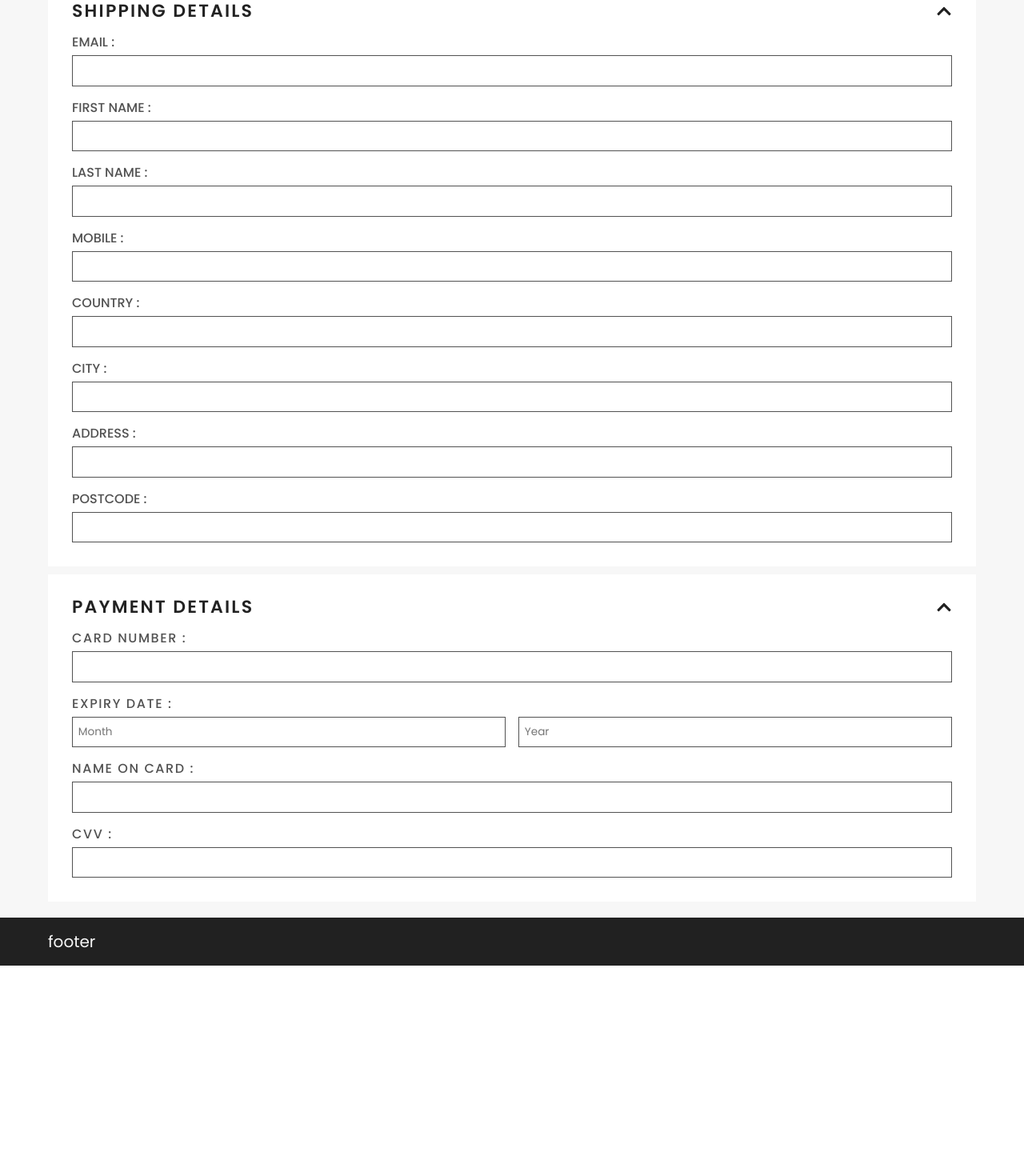
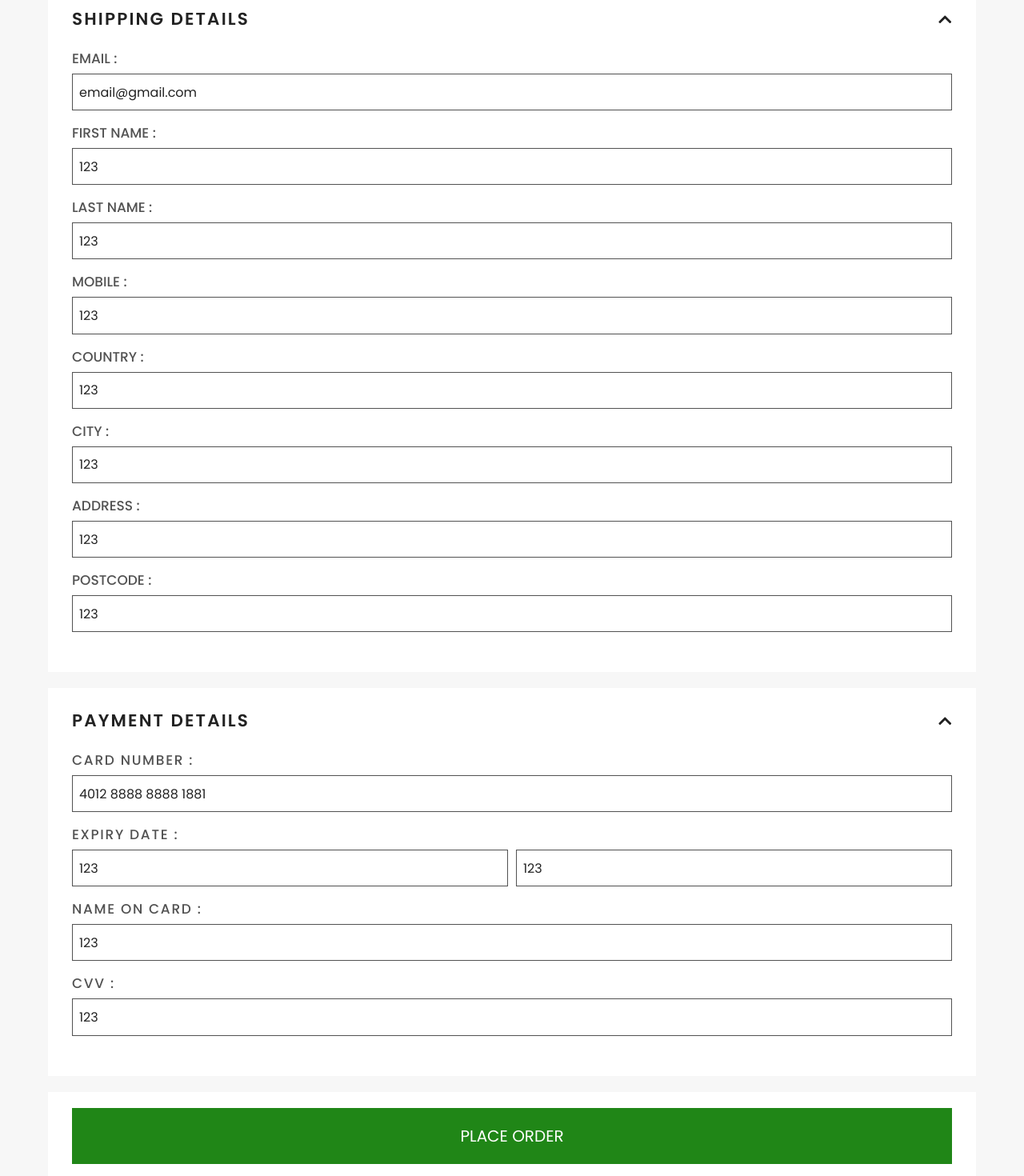
Before and after one commit to victordulap/step-final-project-ecommerce, a React (Create React App) app in the folder front-end/: page /checkout in a window 1280 px wide. Shown: the part 240-1710 px from the top of the page at 80% size. Before the commit the page ends 1447 px from the top, so only its background shows below. Built offline with nearby package versions, Linux system fonts and the light colour scheme.

Commit message:
now getting data on front from submited form, validating card

```diff
--- a/front-end/package.json
+++ b/front-end/package.json
@@ -17,6 +17,7 @@
     "react-scripts": "4.0.3",
     "sass": "^1.42.1",
     "uuid": "^8.3.2",
+    "validator": "^13.7.0",
     "web-vitals": "^1.0.1"
   },
   "scripts": {
--- a/front-end/src/pages/Checkout/index.js
+++ b/front-end/src/pages/Checkout/index.js
@@ -1,222 +1,159 @@
-import React, { useState } from 'react';
+import React, { useRef, useState } from 'react';
 import './style.scss';
 import { FaChevronUp, FaChevronDown } from 'react-icons/fa';
+import validator from 'validator';
 
 const Checkout = () => {
   const [isPaymentFormHidden, setIsPaymentFormHidden] = useState(false);
   const [isShippingFormHidden, setIsShippingFormHidden] = useState(false);
-  const [orderDetails, setOrderDetails] = useState({});
+  const form = useRef('form');
+
+  const fieldKeys = {
+    cardNumber: 'cardNumber',
+    expiryMonth: 'expiryMonth',
+    expiryYear: 'expiryYear',
+    nameOnCard: 'nameOnCard',
+    cvv: 'cvv',
+    email: 'email',
+    firstName: 'firstName',
+    lastName: 'lastName',
+    mobile: 'mobile',
+    country: 'country',
+    city: 'city',
+    address: 'address',
+    postcode: 'postcode',
+  };
 
   const paymentFormFields = [
     {
       label: 'card number',
-      key: 'cardNumber',
+      key: fieldKeys.cardNumber,
       component: (
         <input
+          defaultValue={'4012 8888 8888 1881'}
+          placeholder="4012 8888 8888 1881"
           type="text"
-          name="cardNumber"
-          onChange={({ target }) =>
-            setOrderDetails((old) => ({
-              ...old,
-              pay: { ...old.pay, cardNumber: target.value },
-            }))
-          }
+          name={fieldKeys.cardNumber}
         />
       ),
     },
     {
       label: 'expiry date',
-      key: 'expiryMonth',
+      key: 'expiryDate',
       component: (
         <div className="split-inputs">
           <input
+            defaultValue={123}
             type="number"
-            name="expiryMonth"
+            name={fieldKeys.expiryMonth}
             placeholder="Month"
-            onChange={({ target }) =>
-              setOrderDetails((old) => ({
-                ...old,
-                pay: { ...old.pay, expiryMonth: target.value },
-              }))
-            }
           />
           <input
+            defaultValue={123}
             type="number"
-            name="expiryYear"
+            name={fieldKeys.expiryYear}
             placeholder="Year"
-            onChange={({ target }) =>
-              setOrderDetails((old) => ({
-                ...old,
-                pay: { ...old.pay, expiryYear: target.value },
-              }))
-            }
           />
         </div>
       ),
     },
     {
       label: 'name on card',
-      key: 'nameOnCard',
+      key: fieldKeys.nameOnCard,
       component: (
-        <input
-          type="text"
-          name="nameOnCard"
-          onChange={({ target }) =>
-            setOrderDetails((old) => ({
-              ...old,
-              pay: { ...old.pay, nameOnCard: target.value },
-            }))
-          }
-        />
+        <input defaultValue={123} type="text" name={fieldKeys.nameOnCard} />
       ),
     },
     {
       label: 'cvv',
-      key: 'cvv',
+      key: fieldKeys.cvv,
       component: (
-        <input
-          type="number"
-          name="cvv"
-          onChange={({ target }) =>
-            setOrderDetails((old) => ({
-              ...old,
-              pay: { ...old.pay, cvv: target.value },
-            }))
-          }
-        />
+        <input defaultValue={123} type="number" name={fieldKeys.cvv} />
       ),
     },
   ];
   const shippingFormFields = [
     {
       label: 'email',
-      key: 'email',
+      key: fieldKeys.email,
       component: (
         <input
+          defaultValue={'email@gmail.com'}
           type="email"
-          name="email"
-          onChange={({ target }) =>
-            setOrderDetails((old) => ({
-              ...old,
-              ship: { ...old.ship, email: target.value },
-            }))
-          }
+          name={fieldKeys.email}
         />
       ),
     },
     {
       label: 'first name',
-      key: 'firstName',
+      key: fieldKeys.firstName,
       component: (
-        <input
-          type="text"
-          name="firstName"
-          onChange={({ target }) =>
-            setOrderDetails((old) => ({
-              ...old,
-              ship: { ...old.ship, firstName: target.value },
-            }))
-          }
-        />
+        <input defaultValue={123} type="text" name={fieldKeys.firstName} />
       ),
     },
     {
       label: 'last name',
-      key: 'lastName',
+      key: fieldKeys.lastName,
       component: (
-        <input
-          type="text"
-          name="lastName"
-          onChange={({ target }) =>
-            setOrderDetails((old) => ({
-              ...old,
-              ship: { ...old.ship, lastName: target.value },
-            }))
-          }
-        />
+        <input defaultValue={123} type="text" name={fieldKeys.lastName} />
       ),
     },
     {
       label: 'mobile',
-      key: 'mobile',
+      key: fieldKeys.mobile,
       component: (
-        <input
-          type="tel"
-          name="mobile"
-          onChange={({ target }) =>
-            setOrderDetails((old) => ({
-              ...old,
-              ship: { ...old.ship, mobile: target.value },
-            }))
-          }
-        />
+        <input defaultValue={123} type="tel" name={fieldKeys.mobile} />
       ),
     },
     {
       label: 'country',
-      key: 'country',
+      key: fieldKeys.country,
       component: (
-        <input
-          type="text"
-          name="country"
-          onChange={({ target }) =>
-            setOrderDetails((old) => ({
-              ...old,
-              ship: { ...old.ship, country: target.value },
-            }))
-          }
-        />
+        <input defaultValue={123} type="text" name={fieldKeys.country} />
       ),
     },
     {
       label: 'city',
-      key: 'city',
-      component: (
-        <input
-          type="text"
-          name="city"
-          onChange={({ target }) =>
-            setOrderDetails((old) => ({
-              ...old,
-              ship: { ...old.ship, city: target.value },
-            }))
-          }
-        />
-      ),
+      key: fieldKeys.city,
+      component: <input defaultValue={123} type="text" name={fieldKeys.city} />,
     },
     {
       label: 'address',
-      key: 'address',
+      key: fieldKeys.address,
       component: (
-        <input
-          type="text"
-          name="address"
-          onChange={({ target }) =>
-            setOrderDetails((old) => ({
-              ...old,
-              ship: { ...old.ship, address: target.value },
-            }))
-          }
-        />
+        <input defaultValue={123} type="text" name={fieldKeys.address} />
       ),
     },
     {
       label: 'postcode',
-      key: 'postcode',
+      key: fieldKeys.postcode,
       component: (
-        <input
-          type="text"
-          name="postcode"
-          onChange={({ target }) =>
-            setOrderDetails((old) => ({
-              ...old,
-              ship: { ...old.ship, postcode: target.value },
-            }))
-          }
-        />
+        <input defaultValue={123} type="text" name={fieldKeys.postcode} />
       ),
     },
   ];
+
+  const handleSubmit = (e) => {
+    e.preventDefault();
+    e = e.target;
+    let formCompletedSuccessfully = true;
+
+    for (const [key, value] of Object.entries(fieldKeys)) {
+      if (e[key] && e[key].value) {
+        console.log(`${key}: ${e[key].value}`);
+
+        if (key === fieldKeys.cardNumber) {
+          formCompletedSuccessfully = validator.isCreditCard(e[key].value);
+          if (!formCompletedSuccessfully) break;
+        }
+      } else {
+        formCompletedSuccessfully = false;
+        break;
+      }
+    }
+
+    console.log('formCompletedSuccessfully: ', formCompletedSuccessfully);
+  };
 
   return (
     <main className="checkout">
@@ -228,6 +165,7 @@ const Checkout = () => {
           <p>items: 10</p>
           <p>total: 150.00$</p>
         </section>
+        <form ref={form} onSubmit={handleSubmit}>
           <section className="form-section shipping-address">
             <header>
               <h2 className="form-title letter-spacing">shipping details</h2>
@@ -243,7 +181,6 @@ const Checkout = () => {
                 />
               )}
             </header>
-          <form>
             {shippingFormFields.map((field) => (
               <div
                 style={isShippingFormHidden ? { display: 'none' } : {}}
@@ -254,7 +191,6 @@ const Checkout = () => {
                 {field.component}
               </div>
             ))}
-          </form>
           </section>
           <section className="form-section payment-details">
             <header>
@@ -271,7 +207,6 @@ const Checkout = () => {
                 />
               )}
             </header>
-          <form>
             {paymentFormFields.map((field) => (
               <div
                 style={isPaymentFormHidden ? { display: 'none' } : {}}
@@ -284,8 +219,13 @@ const Checkout = () => {
                 {field.component}
               </div>
             ))}
+          </section>
+          <section className="submit-form">
+            <button onSubmit={handleSubmit} type="submit">
+              PLACE ORDER
+            </button>
+          </section>
         </form>
-        </section>
       </div>
     </main>
   );
--- a/front-end/src/pages/Checkout/style.scss
+++ b/front-end/src/pages/Checkout/style.scss
@@ -25,52 +25,53 @@ main.checkout {
     font-weight: 500;
   }
 
+  form {
+    display: flex;
+    flex-direction: column;
+    font-size: 1rem;
+
     section.form-section {
-    font-size: 1rem;
       padding: 3rem 3rem;
 
       header {
         display: flex;
         align-items: center;
-      margin-bottom: 2em;
+        margin-bottom: 3em;
+
         .form-title {
           display: block;
           flex: 1 0 auto;
           text-transform: uppercase;
-        font-size: 2.2em;
+          font-size: 2.15em;
           color: $neutral-dark-300;
           font-weight: 600;
         }
 
         .toggle-form {
-        font-size: 2em;
+          font-size: 1.85em;
           background: none;
           height: auto;
           cursor: pointer;
         }
       }
 
-    form {
-      font-size: 1.6em;
-      display: flex;
-      flex-direction: column;
-      gap: 1.2em;
-
       .form-item {
         display: flex;
         flex-direction: column;
-        gap: 0.5em;
+        gap: 1em;
+        margin-bottom: 2em;
 
         label {
           text-transform: uppercase;
           color: $neutral-dark-0;
           font-weight: 500;
+          font-size: 1.7em;
         }
 
         input {
           border: 1px solid $neutral-dark-0;
-          font-size: 0.85em;
-          padding: 0.6em 0.5em;
+          font-size: 1.6em;
+          padding: 0.6em 0.8rem;
           color: $neutral-dark-300;
 
           &:focus {
@@ -91,5 +92,15 @@ main.checkout {
         }
       }
     }
+
+    section.submit-form {
+      button {
+        background: $accent-green;
+        font-size: 2em;
+        width: 100%;
+        padding: 1em 0;
+        color: $neutral-light-100;
       }
     }
+  }
+}
--- a/front-end/src/vars.scss
+++ b/front-end/src/vars.scss
@@ -17,6 +17,7 @@ $neutral-dark: #212121;
 
 // accents
 $accent-blue: #1d7ac7;
+$accent-green: #208617;
 
 // loading
 $loading-light-100: #d5d5d5;
```
Also changed, not shown: 1 other file (tests, documents, lock files or other folders). Lines whose indentation alone changed are shown as unchanged.
